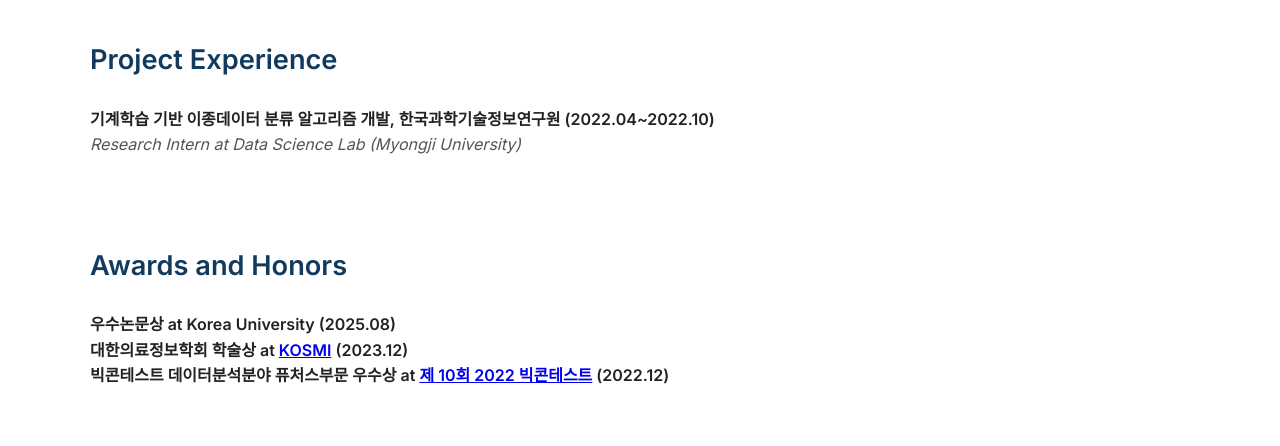
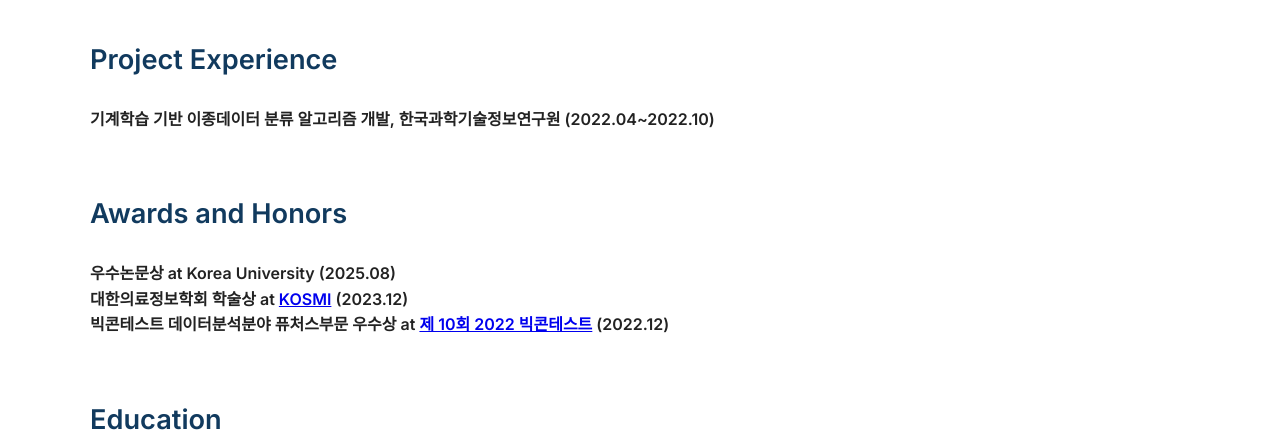
Before and after one commit to Jeong-Eul/Jeong-Eul.github.io, a plain HTML site: page index.html in a window 1280 px wide. Shown: the part 1880-2326 px from the top of the page. Drawn offline with Linux system fonts and the light colour scheme.

Commit message:
modified

```diff
--- a/index.html
+++ b/index.html
@@ -308,7 +308,6 @@
 
         <div class="work-item">
             <b>기계학습 기반 이종데이터 분류 알고리즘 개발, 한국과학기술정보연구원 (2022.04~2022.10)</b><br>
-            <i>Research Intern at Data Science Lab (Myongji University)</i><br>
         </div>
 
         <div class="section-title">Awards and Honors</div>
```
